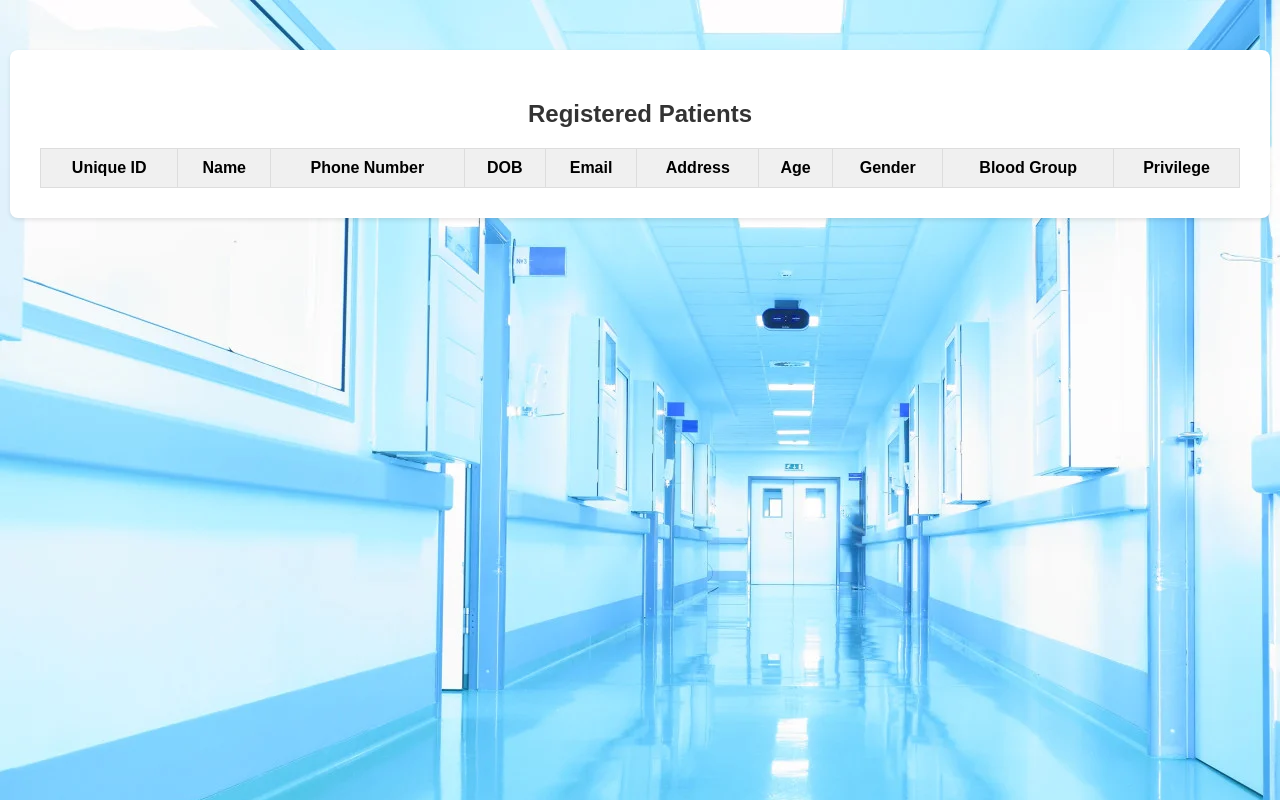
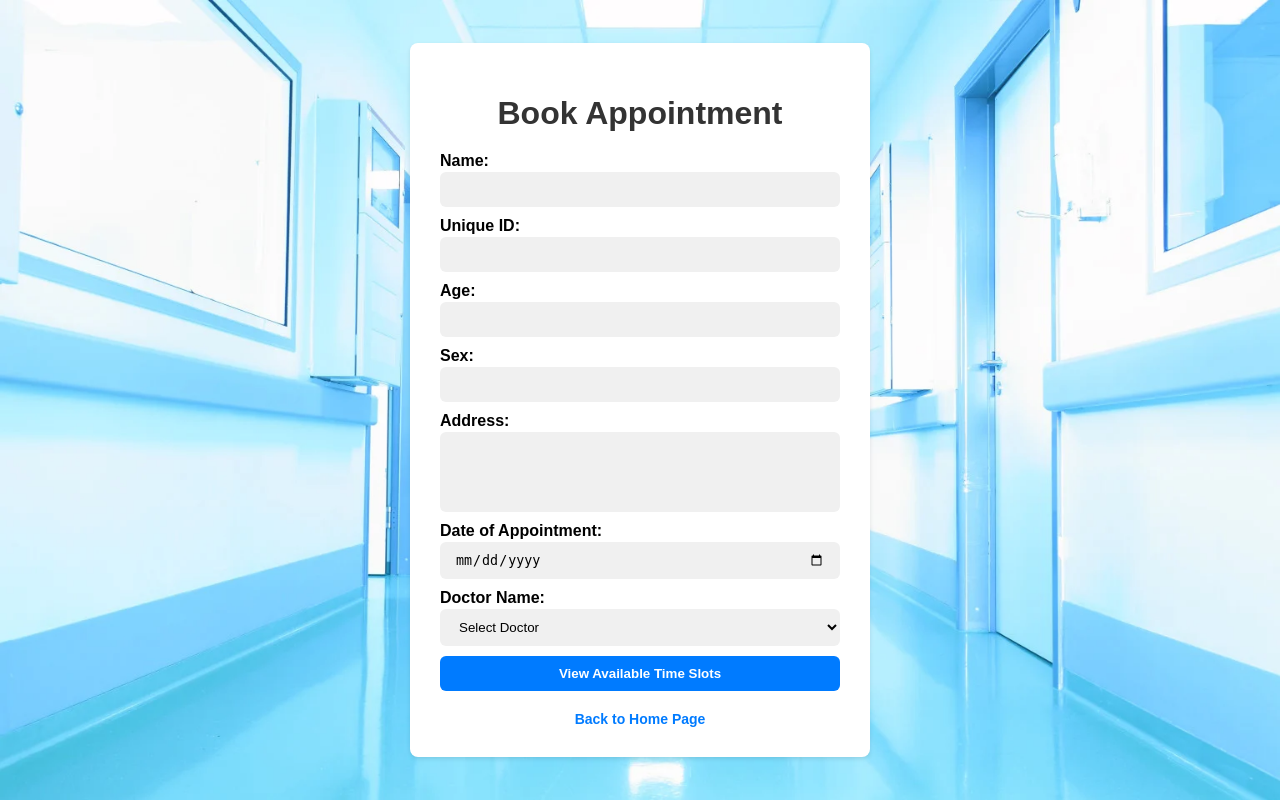
Before and after one commit to pran4455/Clinic-management-system, a Django app: page /clinic/testing/ in a window 1280 px wide. Run offline with Django 4.2, Linux system fonts and the light colour scheme; lists and menus that the app fills with data are empty.

Commit message:
Working on appointments

```diff
--- /dev/null
+++ b/myproj/doctors.csv
@@ -0,0 +1 @@
+TestDoc,1234567890,2002-02-02,doctor@doctor.com,doctor,doctoraddress,10,Female,bg,doc,doc001
--- /dev/null
+++ b/myproj/myapp/static/css/receptionist_book_appointment.css
@@ -0,0 +1,103 @@
+body {
+    font-family: Arial, sans-serif;
+    background-image: url('../img/bg.webp');
+    background-size: cover;
+    display: flex;
+    justify-content: center;
+    background-attachment: fixed;
+    align-items: center;
+    height: 100vh;
+    margin: 0;
+}
+
+.container {
+    background-color: #ffffff;
+    padding: 30px;
+    border-radius: 8px;
+    box-shadow: 0 2px 4px rgba(0, 0, 0, 0.1);
+    max-width: 400px;
+    width: 100%;
+    text-align: center;
+}
+
+h1 {
+    text-align: center;
+    margin-bottom: 20px;
+    color: #333;
+}
+
+form {
+    display: grid;
+    gap: 10px;
+}
+
+.input-group {
+    display: grid;
+}
+
+label {
+    font-weight: bold;
+    margin-right: auto;
+  margin-bottom: 2px;
+  }
+
+button {
+    background-color: #007bff;
+    color: #fff;
+    padding: 10px 20px;
+    border: none;
+    border-radius: 6px;
+    cursor: pointer;
+    font-weight: bold;
+    transition: background-color 0.3s ease;
+}
+
+button:hover {
+    background-color: #0056b3;
+}
+
+input[type="text"],
+input[type="number"],
+input[type="date"],
+select,
+textarea {
+    padding: 10px 15px;
+    border-radius: 6px;
+    border: none;
+    background-color: #f0f0f0;
+    width: 100%;
+    box-sizing: border-box;
+  resize: none;
+}
+
+input[type="text"]:focus,
+input[type="number"]:focus,
+input[type="date"]:focus,
+select:focus,
+textarea:focus {
+    outline: none;
+    border-color: #007bff;
+    box-shadow: 0 0 0 2px rgba(0, 123, 255, 0.25);
+}
+
+.button{
+   background-color: #007bff;
+    color: #fff;
+    padding: 10px 20px;
+    border: none;
+    border-radius: 6px;
+    cursor: pointer;
+    font-weight: bold;
+    transition: background-color 0.3s ease;
+}
+
+.home-link {
+  font-size: 14px;
+  margin-top: 20px;
+}
+
+.home-link a {
+  color: #007bff;
+  text-decoration: none;
+  font-weight: bold;
+}
--- a/myproj/myapp/templates/homepage.html
+++ b/myproj/myapp/templates/homepage.html
@@ -17,7 +17,7 @@
     </div>
     <h2>Receptionist Home</h2>
     <div class="main-options">
-      <a href="#">
+      <a href="/clinic/receptionist/appointment-homepage/">
         <div class="option">
           <img src="{% static 'img/ico/appointment.png' %}" alt="Appointments">
           <span>Appointments</span>
--- /dev/null
+++ b/myproj/myapp/templates/receptionist_book_appointment.html
@@ -0,0 +1,54 @@
+<!DOCTYPE html>
+<html>
+<head>
+    <title>Book Appointment</title>
+    {% load static %}
+    <link rel="stylesheet" href="{% static '/css/receptionist_book_appointment.css' %}">
+</head>
+<body>
+    <div class="container">
+        <h1>Book Appointment</h1>
+        <form>
+            <div class="input-group">
+                <label for="name">Name:</label>
+                <input type="text" id="name" name="name" required>
+            </div>
+            <div class="input-group">
+                <label for="uniqueid">Unique ID:</label>
+                <input type="text" id="uniqueid" name="uniqueid" required>
+            </div>
+            <div class="input-group">
+                <label for="age">Age:</label>
+                <input type="number" id="age" name="age" required>
+            </div>
+            <div class="input-group">
+                <label for="sex">Sex:</label>
+                <input type="text" id="sex" name="sex" required>
+            </div>
+            <div class="input-group">
+                <label for="address" >Address:</label>
+                <textarea id="address" name="address" rows="4" cols="40" required></textarea>
+            </div>
+            <div class="input-group">
+                <label for="date">Date of Appointment:</label>
+                <input type="date" id="date" name="date" required>
+            </div>
+            <div class="input-group">
+                <label for="doctor">Doctor Name:</label>
+                <select id="doctor" name="doctor" required>
+                    <option value="">Select Doctor</option>
+                    {% for doctor in doctors %}
+                    <option value="{{ doctor.name }}">{{ doctor.name }}</option>
+                    {% endfor %}}
+                </select>
+            </div>
+            <div class="input-group">
+                <button type="button" id="view-timeslots">View Available Time Slots</button>
+            </div>
+        </form>
+         <div class="home-link">
+      <a href="/clinic/receptionist/">Back to Home Page</a>
+    </div>
+    </div>
+</body>
+</html>
--- a/myproj/myapp/urls.py
+++ b/myproj/myapp/urls.py
@@ -25,6 +25,9 @@ urlpatterns = [
     path('doctor/doctor-prescription-search-patient/', views.doctor_prescription_search_patient, name="doctor_prescription_search_patient"),
     path('doctor/add-prescription-details/', views.add_prescription_details, name="add_prescription_details"),
     path('admin/view-registered-patients/', views.display_registered_patients, name="display_registered_patients"),
+    path('receptionist/appointment-homepage/', views.receptionist_appointment_homepage, name="receptionist_appointment_homepage"),
+    path('receptionist/view-appointments/', views.receptionist_view_appointments, name="receptionist_view_appointments"),
+    path('receptionist/book-appointments/', views.receptionist_book_appointment, name="receptionist_book_appointment"),
     path('logout/', LogoutView.as_view(next_page='/'), name="logout"),
     # path('validate-otp/', lambda request: redirect('/clinic/forgot-password/'), name="validate_otp")
 ] + static(settings.STATIC_URL, document_root=settings.STATIC_ROOT)
--- a/myproj/myapp/views.py
+++ b/myproj/myapp/views.py
@@ -589,7 +589,18 @@ def display_registered_patients(request):
         data = {"patients": patient_data}
     return render(request, "display_registered_patients.html", data)
 
+
+def receptionist_view_appointments(request):
+    return render(request, "index.html")
+
+def receptionist_appointment_homepage(request):
+    return render(request, "receptionist_appointment_homepage.html")
+
 def testing(request):
-    return render(request, "display_registered_patients.html")
+    return render(request, "receptionist_book_appointment.html")
+
+def receptionist_book_appointment(request):
+    return render(request, "receptionist_book_appointment.html")
+
 def logout(request):
     return render(request, "index.html")
```
Also changed, not shown: myproj/logs.csv (+14 -0 lines), myproj/myapp/static/css/receptionist_appointment_homepage.css (added, +46 -0 lines), myproj/myapp/templates/404.html (added, +32 -0 lines), myproj/myapp/templates/doctor_view_patient_details.html (+15 -15 lines), myproj/myapp/templates/receptionist_appointment_homepage.html (added, +18 -0 lines).
